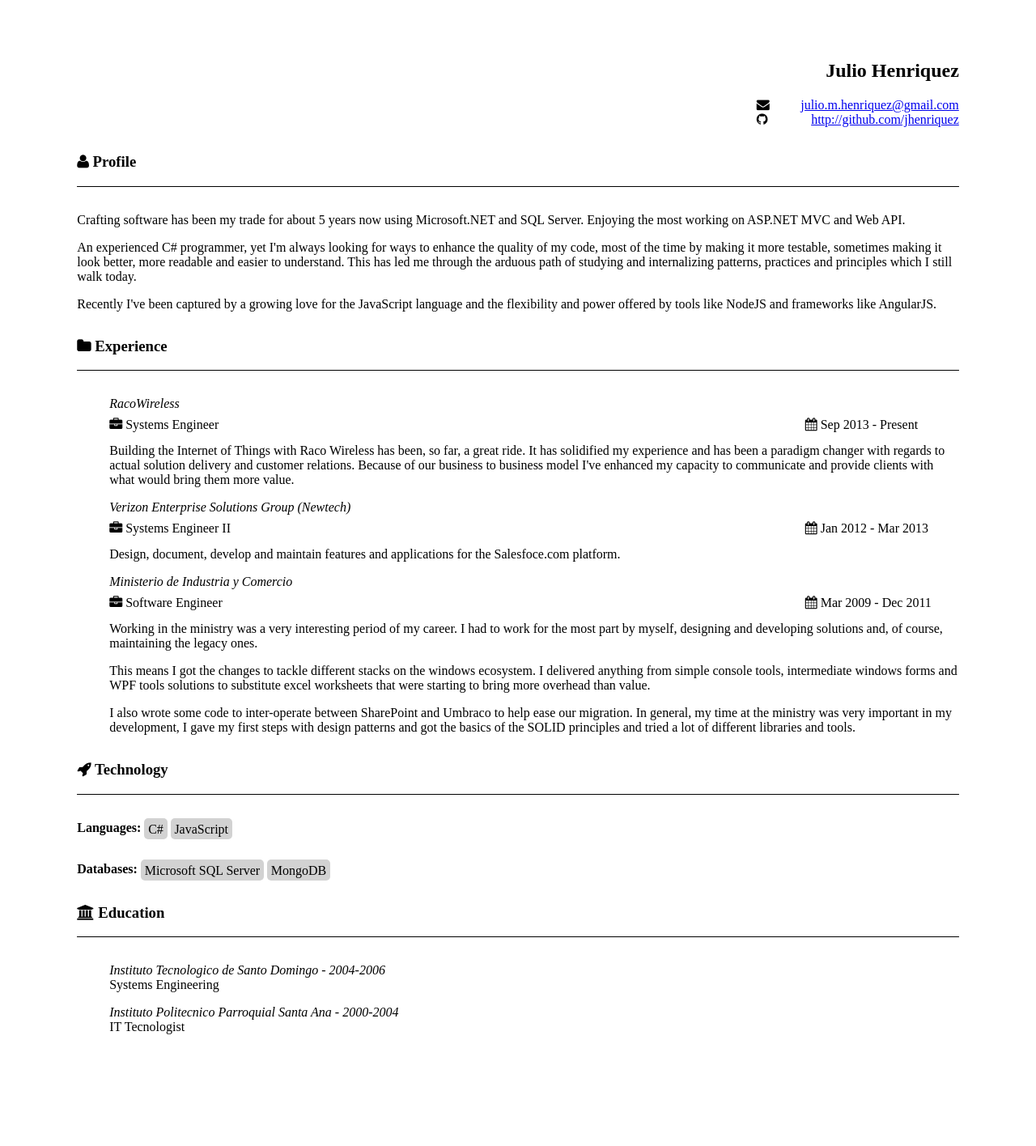
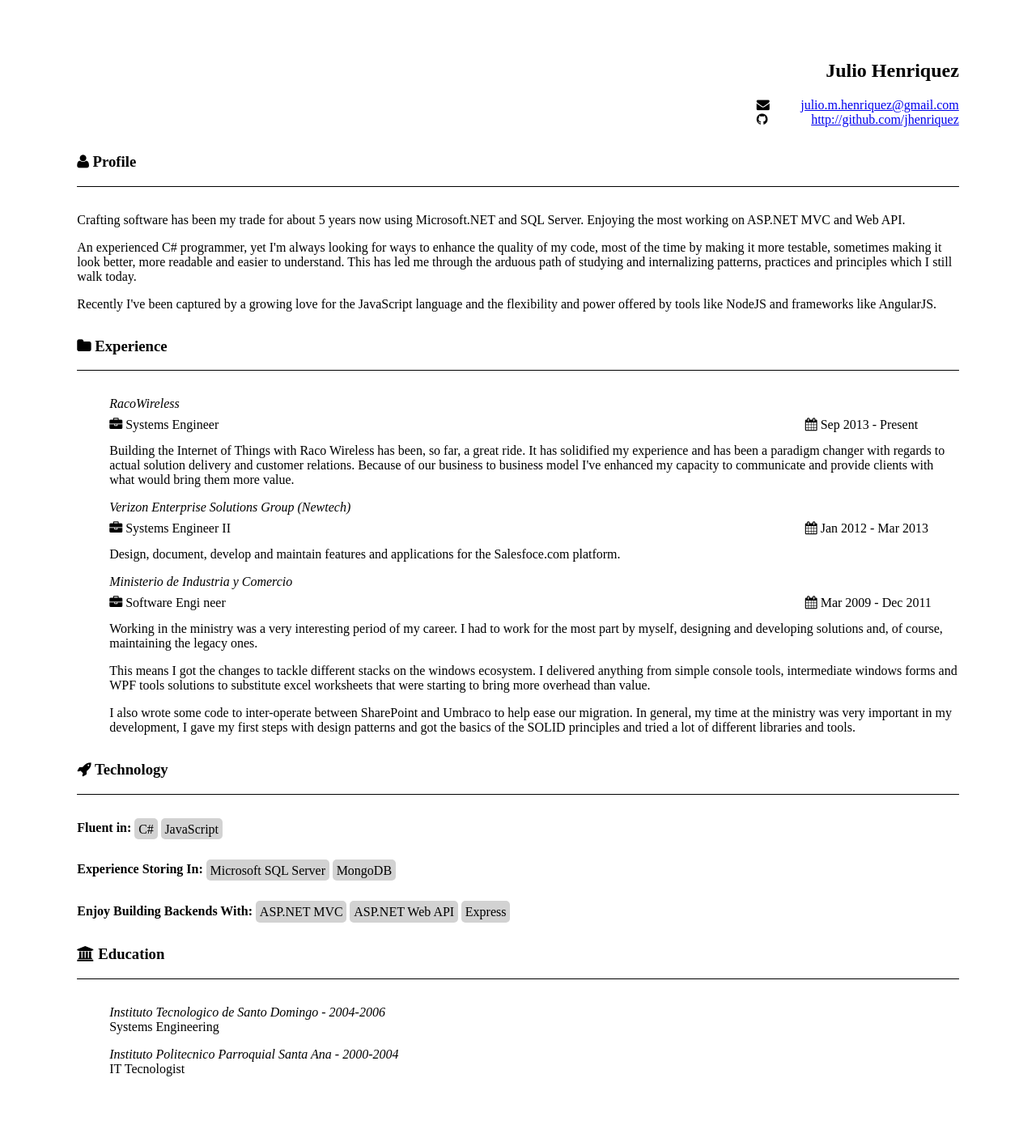
Before and after one commit to jhenriquez/jhenriquez.github.io.old, a Jekyll site: the page resume/en/index.html, which Jekyll copies as it is, in a window 1280 px wide. Shown: the whole page at 81% size. Built offline with Jekyll 4.4.1, drawn with Linux system fonts in a browser that asks for light colours; before the commit the page ends 1364 px from its top, so only the background shows below that.

Commit message:
Technologies Edit.

```diff
--- a/resume/en/index.html
+++ b/resume/en/index.html
@@ -93,7 +93,8 @@
             <div class="experience-position">
               <div class="experience-title">
                 <i class="fa fa-briefcase"></i>
-                <span>Software Engineer<span>
+                <span>Software Engi
+                  neer<span>
               </div>
               <div class="experience-duration">
                 <i class="fa fa-calendar"></i>
@@ -122,17 +123,25 @@
           </h3>
         </section>
         <section>
-          <strong>Languages:</strong>
+          <strong>Fluent in:</strong>
           <ul class="tecno-list">
             <li>C#</li>
             <li>JavaScript</li>
           </ul>
         </section>
         <section>
-          <strong>Databases:</strong>
+          <strong>Experience Storing In:</strong>
           <ul class="tecno-list">
             <li>Microsoft SQL Server</li>
             <li>MongoDB</li>
+          </ul>
+        </section>
+        <section>
+          <strong>Enjoy Building Backends With:</strong>
+          <ul class="tecno-list">
+            <li>ASP.NET MVC</li>
+            <li>ASP.NET Web API</li>
+            <li>Express</li>
           </ul>
         </section>
       </section>
```
